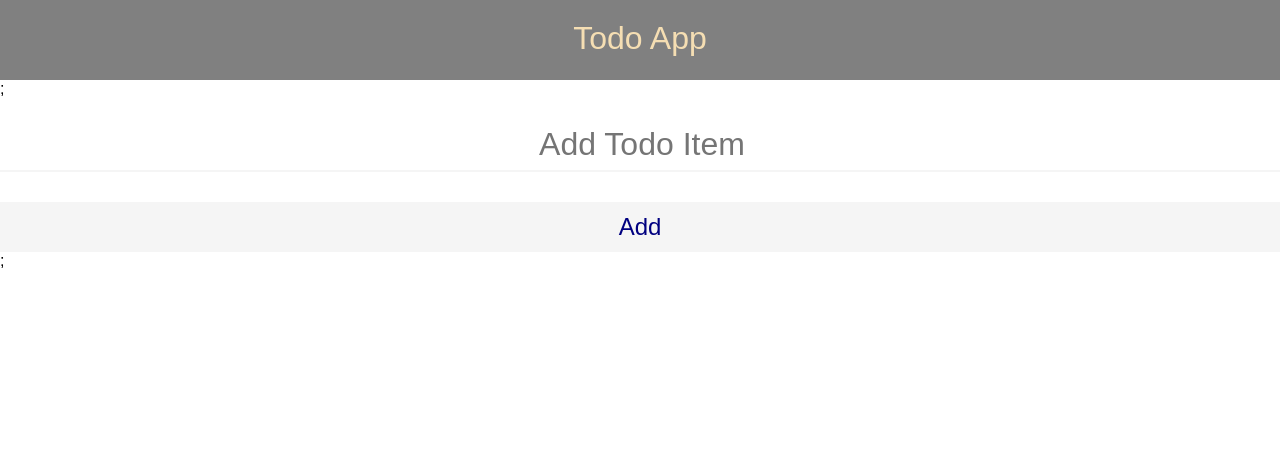
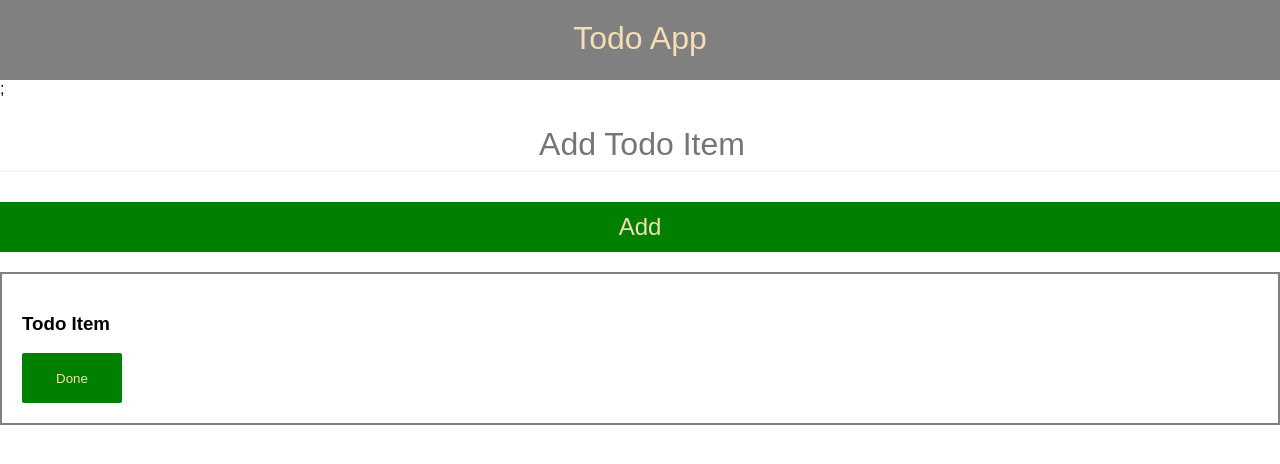
Before and after one commit to gigisoza/todo-app, a React (Create React App) app: page / in a window 1280 px wide. Shown: the top 464 px of the page. Built offline with nearby package versions, Linux system fonts and the light colour scheme.

Commit message:
added Todo component

```diff
--- a/src/App.js
+++ b/src/App.js
@@ -1,10 +1,15 @@
 import Header from "./components/Header";
 import Form from "./components/Form";
+import { useState } from "react";
+import Todo from "./components/Todo";
 function App() {
+  const [todo, setTodo] = useState("");
+  const [todoList, setTodoList] = useState([]);
   return (
     <div className="App">
       <Header></Header>;
-      <Form></Form>;
+      <Form todo={todo} setTodo={setTodo} todoList={todoList} setTodoList={setTodoList}></Form>
+      <Todo/>
     </div>
   );
 }
--- a/src/components/Form.js
+++ b/src/components/Form.js
@@ -1,11 +1,18 @@
 import styles from "../style.module.css";
 
-const Form = () => {
+const Form = ({ todo, setTodo, todoList, setTodoList }) => {
+    const handleChange = (event) =>{
+        setTodo(event.target.value);
+    };
+    const handleSubmit = (event) =>{
+        event.preventDefault();
+        setTodoList([...todoList, todo]);
+    };
     return (
         <div className={styles.todoform}>
-            <form>
-                <input className={styles.todoinput} placeholder="Add Todo Item"></input>
-                <button className={styles.todobutton}>Add</button>
+            <form onSubmit={handleSubmit}>
+                <input value={todo} onChange={handleChange} className={styles.todoinput} placeholder="Add Todo Item"></input>
+                <button type="submit" className={styles.todobutton}>Add</button>
             </form>
         </div>
     );
--- /dev/null
+++ b/src/components/Todo.js
@@ -0,0 +1,12 @@
+import styles from "../style.module.css";
+
+const Todo = () => {
+    return (<div>
+        <div className={styles.todoitem}>
+            <h3 className={styles.todoname}>Todo Item</h3>
+            <button className={styles.deletebutton}>Done</button>
+        </div>
+    </div>);
+};
+
+export default Todo;
--- a/src/style.module.css
+++ b/src/style.module.css
@@ -1,4 +1,4 @@
-body{
+body {
     margin: 0;
     font-family: sans-serif;
 }
@@ -10,12 +10,12 @@
     color: wheat;
     padding: 20px;
 }
-.todoform{
+.todoform {
     width: 100%;
     margin: auto;
     margin-top: 20px;
 }
-.todoinput{
+.todoinput {
     width: 100%;
     border: none;
     border-bottom: 2px solid whitesmoke;
@@ -23,12 +23,29 @@
     text-align: center;
     height: 50px;
 }
-.todobutton{
+.todobutton {
     width: 100%;
     border: none;
     font-size: 1.5em;
     height: 50px;
-    background-color: whitesmoke;
-    color: navy;
+    background-color: green;
+    color: wheat;
     margin-top: 30px;
 }
+.todoitem {
+    margin: auto;
+    border: 2px solid gray;
+    padding: 20px;
+    margin-top: 20px;
+}
+.todoname {
+
+}
+.deletebutton {
+    border: none;
+    height: 50px;
+    background-color: green;
+    color: wheat;
+    width: 100px;
+    border-radius: 2px;
+}
```
